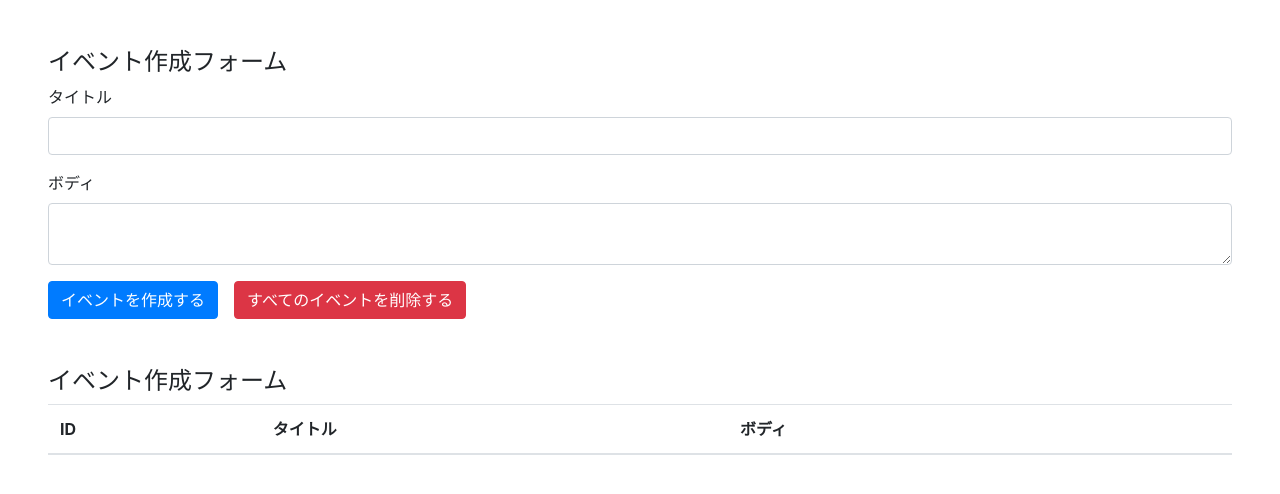
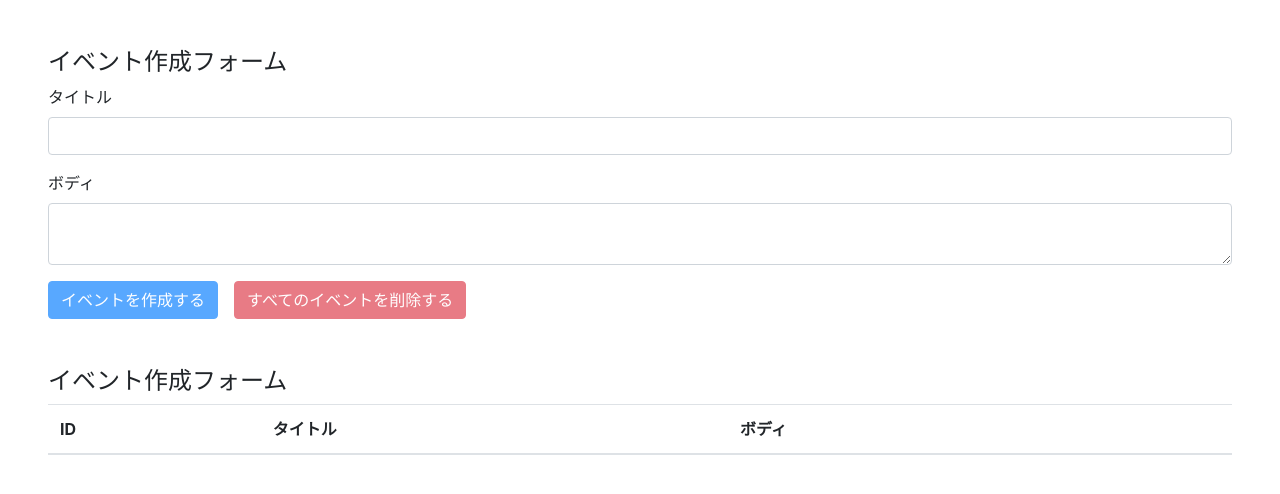
Before and after one commit to cnt0705/react-redux-hooks-crud-app, a React (Create React App) app: page / in a window 1280 px wide. Shown: the top 494 px of the page. Built offline with nearby package versions, Linux system fonts and the light colour scheme.

Commit message:
Make buttons disabled in some conditions

```diff
--- a/src/components/App.js
+++ b/src/components/App.js
@@ -4,8 +4,11 @@ import { eventReducer } from '../reducers'
 import { Event } from '../components/Event'
 
 export const App = () => {
-  const [state, dispatch] = useReducer(eventReducer, [])
+  const [events, dispatch] = useReducer(eventReducer, [])
   const [form, setForm] = useState({ title: '', body: '' })
+
+  const emptyForm = !form.title || !form.body
+  const noEvents = events.length <= 0
 
   const addEvent = e => {
     e.preventDefault()
@@ -46,10 +49,20 @@ export const App = () => {
               onChange={e => setForm(form => ({ ...form, body: e.target.value }))}
             />
           </div>
-          <button type="submit" className="btn btn-primary mr-3" onClick={addEvent}>
+          <button
+            type="submit"
+            className="btn btn-primary mr-3"
+            disabled={emptyForm}
+            onClick={addEvent}
+          >
             イベントを作成する
           </button>
-          <button type="submit" className="btn btn-danger mr-3" onClick={deleteAllEvents}>
+          <button
+            type="submit"
+            className="btn btn-danger mr-3"
+            disabled={noEvents}
+            onClick={deleteAllEvents}
+          >
             すべてのイベントを削除する
           </button>
         </form>
@@ -67,7 +80,7 @@ export const App = () => {
             </tr>
           </thead>
           <tbody>
-            {state.map(event => (
+            {events.map(event => (
               <Event key={event.id} event={event} deleteEvent={deleteEvent} />
             ))}
           </tbody>
```
